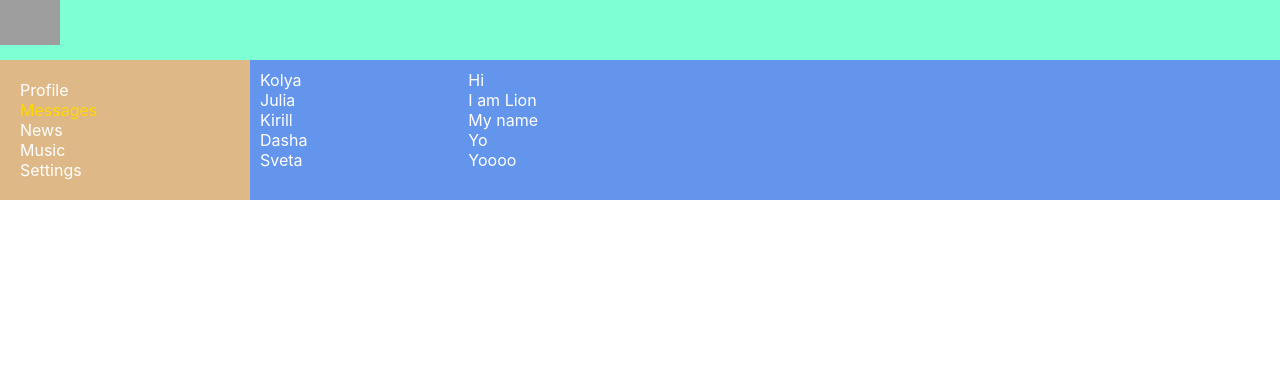
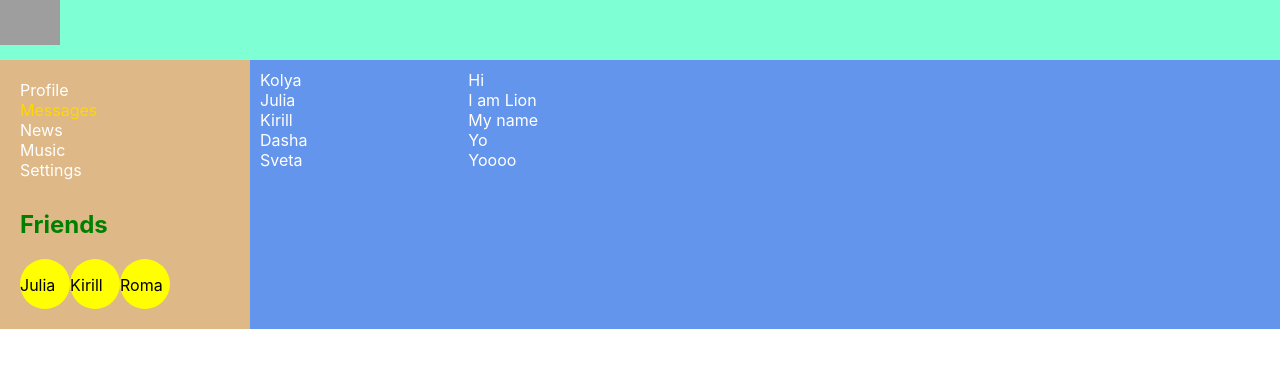
Before and after one commit to kolka199972/my-way-samurai, a React (Create React App) app: page /dialogs in a window 1280 px wide. Shown: the top 368 px of the page. Built offline with nearby package versions, Linux system fonts and the light colour scheme; grey boxes are pictures that could not be loaded.

Commit message:
29. Create state

```diff
--- a/src/App.js
+++ b/src/App.js
@@ -9,18 +9,21 @@ import News from './components/News/News'
 import Profile from './components/Profile/Profile'
 import Settings from './components/Settings/Settings'
 
-const App = ({messagesData, postsData, dialogsData}) => {
+const App = ({state}) => {
   return (
     <BrowserRouter>
       <div className='app-wrapper'>
         <Header />
-        <Navbar />
+        <Navbar state={state.sideBar} />
         <div className='app-wrapper-content'>
           <Routes>
-            <Route path='/profile' element={<Profile {...{postsData}} />} />
+            <Route
+              path='/profile'
+              element={<Profile state={state.profilePage} />}
+            />
             <Route
               path='/dialogs/*'
-              element={<Dialogs {...{messagesData, dialogsData}} />}
+              element={<Dialogs state={state.dialogsPage} />}
             />
             <Route path='/news' element={<News />} />
             <Route path='/music' element={<Music />} />
--- a/src/components/Dialogs/Dialogs.jsx
+++ b/src/components/Dialogs/Dialogs.jsx
@@ -3,11 +3,11 @@ import DialogItem from './DialogItem/DialogItem'
 import s from './Dialogs.module.css'
 import Message from './Message/Message'
 
-const Dialogs = ({dialogsData, messagesData}) => {
-  const dialogsElements = dialogsData.map((d) => (
+const Dialogs = ({state}) => {
+  const dialogsElements = state.dialogs.map((d) => (
     <DialogItem key={d.id} name={d.name} id={d.id} />
   ))
-  const messagesElements = messagesData.map((m) => (
+  const messagesElements = state.messages.map((m) => (
     <Message key={m.id} message={m.message} />
   ))
 
--- a/src/components/Navbar/Navbar.jsx
+++ b/src/components/Navbar/Navbar.jsx
@@ -1,8 +1,9 @@
 import React from 'react'
 import s from './Navbar.module.css'
 import {NavLink} from 'react-router-dom'
+import SideBar from './SideBar/SideBar'
 
-const Navbar = () => {
+const Navbar = ({state}) => {
   return (
     <nav className={s.nav}>
       <div>
@@ -45,6 +46,7 @@ const Navbar = () => {
           Settings
         </NavLink>
       </div>
+      <SideBar friends={state.friends} />
     </nav>
   )
 }
--- /dev/null
+++ b/src/components/Navbar/SideBar/Friend/Friend.jsx
@@ -0,0 +1,12 @@
+import React from 'react'
+import s from './Friend.module.css'
+
+const Friend = ({name}) => {
+  return (
+    <div className={s.friend}>
+      <p>{name}</p>
+    </div>
+  )
+}
+
+export default Friend
--- /dev/null
+++ b/src/components/Navbar/SideBar/Friend/Friend.module.css
@@ -0,0 +1,6 @@
+.friend {
+  background: yellow;
+  height: 50px;
+  width: 50px;
+  border-radius: 30px;
+}
--- /dev/null
+++ b/src/components/Navbar/SideBar/SideBar.jsx
@@ -0,0 +1,17 @@
+import React from 'react'
+import Friend from './Friend/Friend'
+import s from './SideBar.module.css'
+
+const SideBar = ({friends}) => {
+  const friendsElements = friends.map((f) => (
+    <Friend key={f.id} name={f.name} />
+  ))
+  return (
+    <div className={s.sideBar}>
+      <h2 className={s.title}>Friends</h2>
+      <div className={s.friends}>{friendsElements}</div>
+    </div>
+  )
+}
+
+export default SideBar
--- /dev/null
+++ b/src/components/Navbar/SideBar/SideBar.module.css
@@ -0,0 +1,11 @@
+.sideBar {
+  margin-top: 30px;
+}
+
+.title {
+  color: green;
+}
+
+.friends {
+  display: flex;
+}
--- a/src/components/Profile/MyPosts/MyPosts.jsx
+++ b/src/components/Profile/MyPosts/MyPosts.jsx
@@ -2,8 +2,8 @@ import React from 'react'
 import s from './MyPosts.module.css'
 import Post from './Post/Post'
 
-const MyPosts = ({postsData}) => {
-  const postsElements = postsData.map((p) => (
+const MyPosts = ({posts}) => {
+  const postsElements = posts.map((p) => (
     <Post key={p.id} message={p.message} likesCount={p.likesCount} />
   ))
 
--- a/src/components/Profile/Profile.jsx
+++ b/src/components/Profile/Profile.jsx
@@ -3,11 +3,11 @@ import MyPosts from './MyPosts/MyPosts'
 import ProfileInfo from './ProfileInfo/ProfileInfo'
 // import s from './Profile.module.css'
 
-const Profile = ({postsData}) => {
+const Profile = ({state}) => {
   return (
     <div>
       <ProfileInfo />
-      <MyPosts {...{postsData}} />
+      <MyPosts posts={state.posts} />
     </div>
   )
 }
--- a/src/fake.api.js
+++ /dev/null
@@ -1,22 +0,0 @@
-export const postsData = [
-  {id: 1, message: 'How are you?', likesCount: 20},
-  {id: 2, message: "It's my first post", likesCount: 25},
-  {id: 3, message: 'Visual Studio Code', likesCount: 24},
-  {id: 4, message: 'WebStorm', likesCount: 42}
-]
-
-export const dialogsData = [
-  {id: 1, name: 'Kolya'},
-  {id: 2, name: 'Julia'},
-  {id: 3, name: 'Kirill'},
-  {id: 4, name: 'Dasha'},
-  {id: 5, name: 'Sveta'}
-]
-
-export const messagesData = [
-  {id: 1, message: 'Hi'},
-  {id: 2, message: 'I am Lion'},
-  {id: 3, message: 'My name'},
-  {id: 4, message: 'Yo'},
-  {id: 5, message: 'Yoooo'}
-]
--- a/src/index.js
+++ b/src/index.js
@@ -3,16 +3,12 @@ import ReactDOM from 'react-dom/client'
 import './index.css'
 import App from './App'
 import reportWebVitals from './reportWebVitals'
-import {dialogsData, messagesData, postsData} from './fake.api'
+import state from './state'
 
 const root = ReactDOM.createRoot(document.getElementById('root'))
 root.render(
   <React.StrictMode>
-    <App
-      postsData={postsData}
-      dialogsData={dialogsData}
-      messagesData={messagesData}
-    />
+    <App state={state} />
   </React.StrictMode>
 )
 
--- /dev/null
+++ b/src/state.js
@@ -0,0 +1,35 @@
+const state = {
+  profilePage: {
+    posts: [
+      {id: 1, message: 'How are you?', likesCount: 20},
+      {id: 2, message: "It's my first post", likesCount: 25},
+      {id: 3, message: 'Visual Studio Code', likesCount: 24},
+      {id: 4, message: 'WebStorm', likesCount: 42}
+    ]
+  },
+  dialogsPage: {
+    dialogs: [
+      {id: 1, name: 'Kolya'},
+      {id: 2, name: 'Julia'},
+      {id: 3, name: 'Kirill'},
+      {id: 4, name: 'Dasha'},
+      {id: 5, name: 'Sveta'}
+    ],
+    messages: [
+      {id: 1, message: 'Hi'},
+      {id: 2, message: 'I am Lion'},
+      {id: 3, message: 'My name'},
+      {id: 4, message: 'Yo'},
+      {id: 5, message: 'Yoooo'}
+    ]
+  },
+  sideBar: {
+    friends: [
+      {id: 1, name: 'Julia'},
+      {id: 2, name: 'Kirill'},
+      {id: 3, name: 'Roma'}
+    ]
+  }
+}
+
+export default state
```
